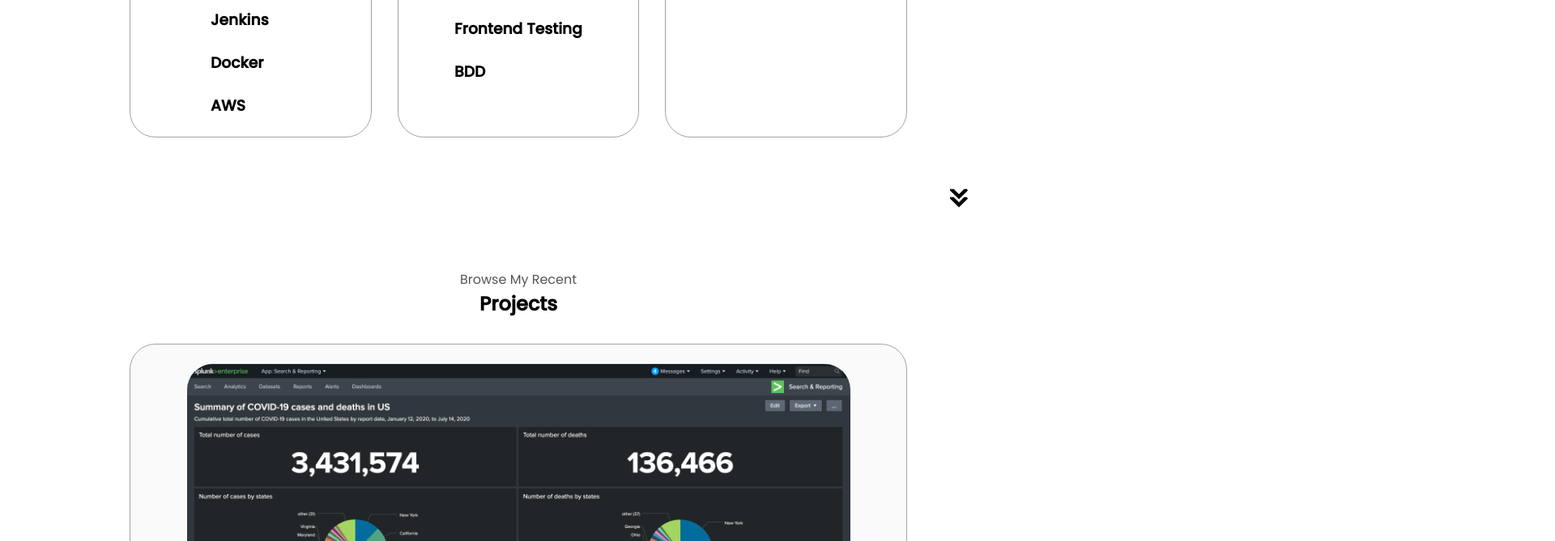
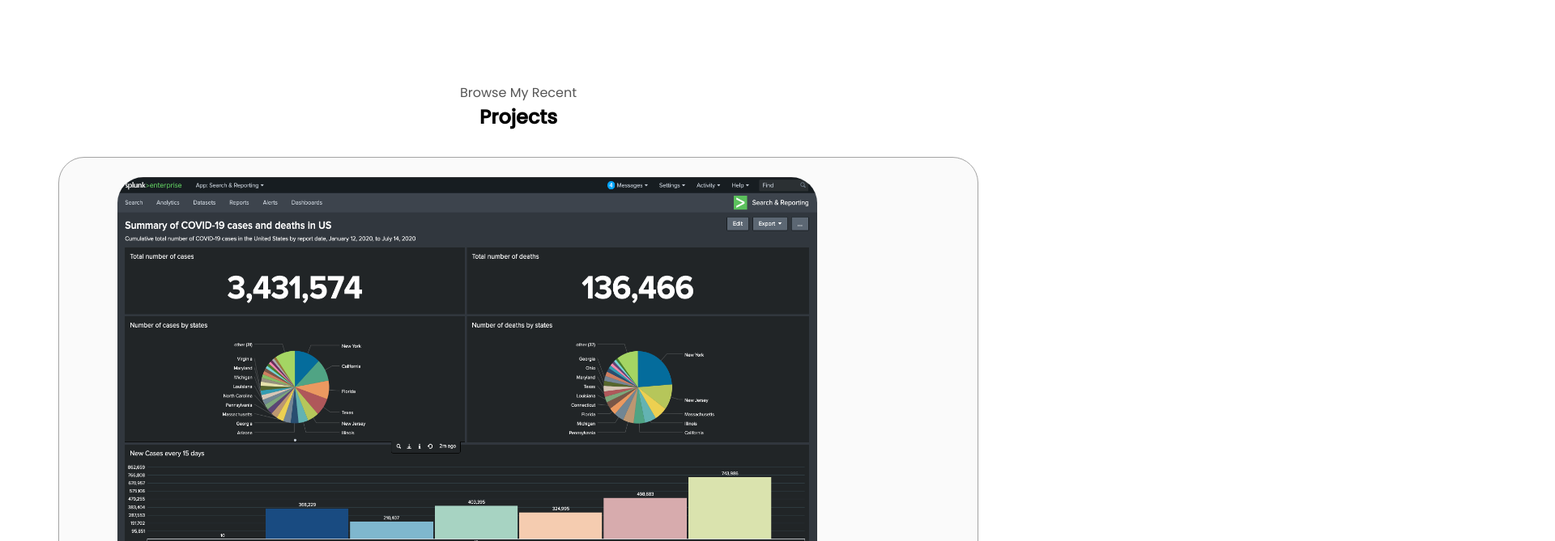
Before and after one commit to gvanvari/portfolio, a plain HTML site: page index.html in a window 1280 px wide. Shown: the part 2131-2800 px from the top of the page at 81% size, 1920 px wide, since content can reach past the window. Drawn offline with Linux system fonts and the light colour scheme.

Commit message:
Updated style.css

```diff
--- a/style.css
+++ b/style.css
@@ -144,9 +144,9 @@ a:hover {
 
 /* Sections */
 section {
-    padding-top:4vh;
-    height: 96vh;
-    margin: 0 10rem;
+    padding: 4vh 2rem;
+    margin: 0 auto 40px;
+    max-width: 1200px;
     box-sizing: border-box;
     min-height: fit-content;
 }
@@ -264,6 +264,11 @@ section {
     margin-top: 2rem;
 }
 
+.about-container2{
+    flex-direction: column;
+    gap: 20px;
+}
+
 .about-details-container {
     justify-content: center;
     flex-direction: column;
@@ -298,6 +303,7 @@ section {
     position:absolute;
     right: 27rem;
     bottom: 2.5rem;
+    top: 500px;
 }
 
 .section-container {
@@ -334,6 +340,8 @@ section {
     text-align: initial;
     flex-wrap: wrap;
     flex-direction:row;
+    width: 960px;
+    height: 540px;
     gap: 1.5rem;
     justify-content:space-evenly;
 }
```
